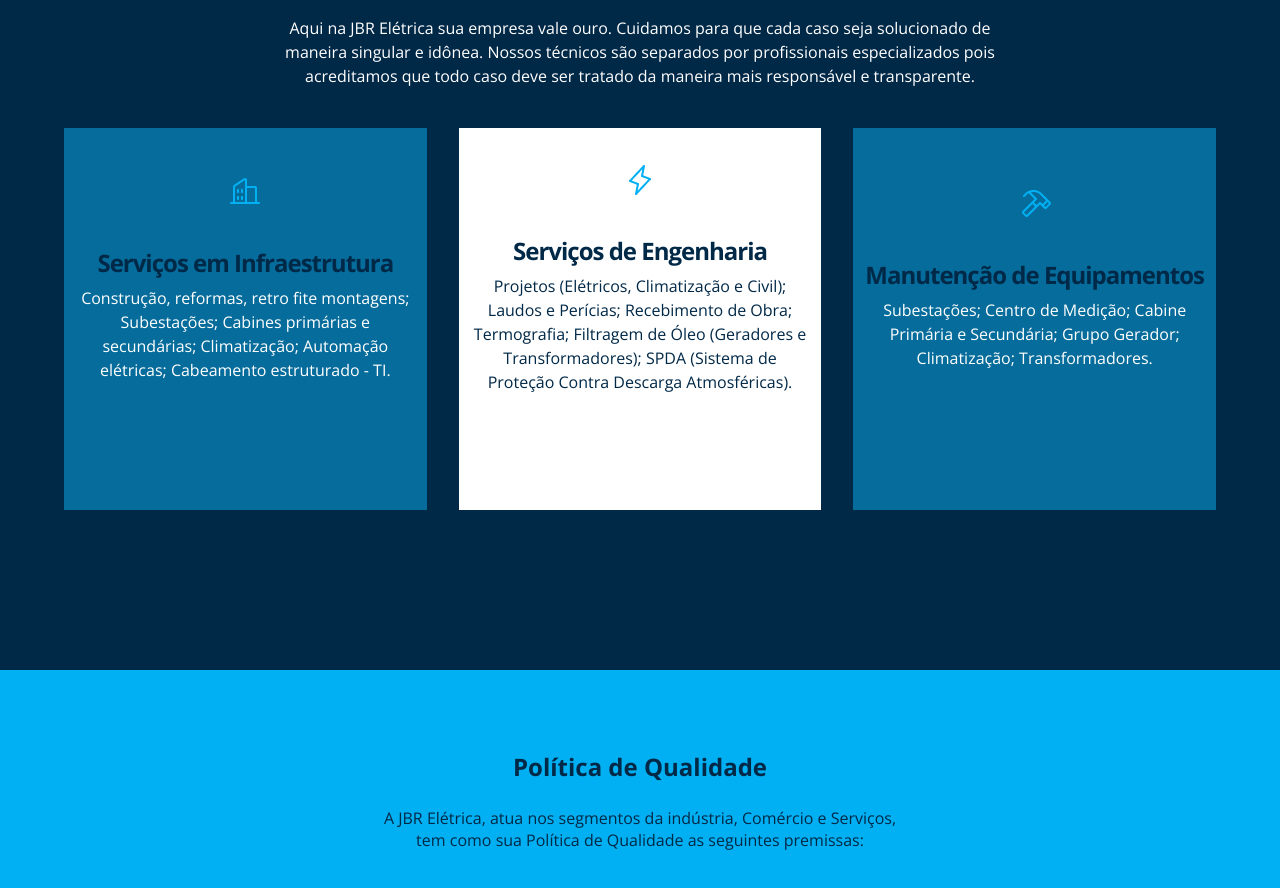
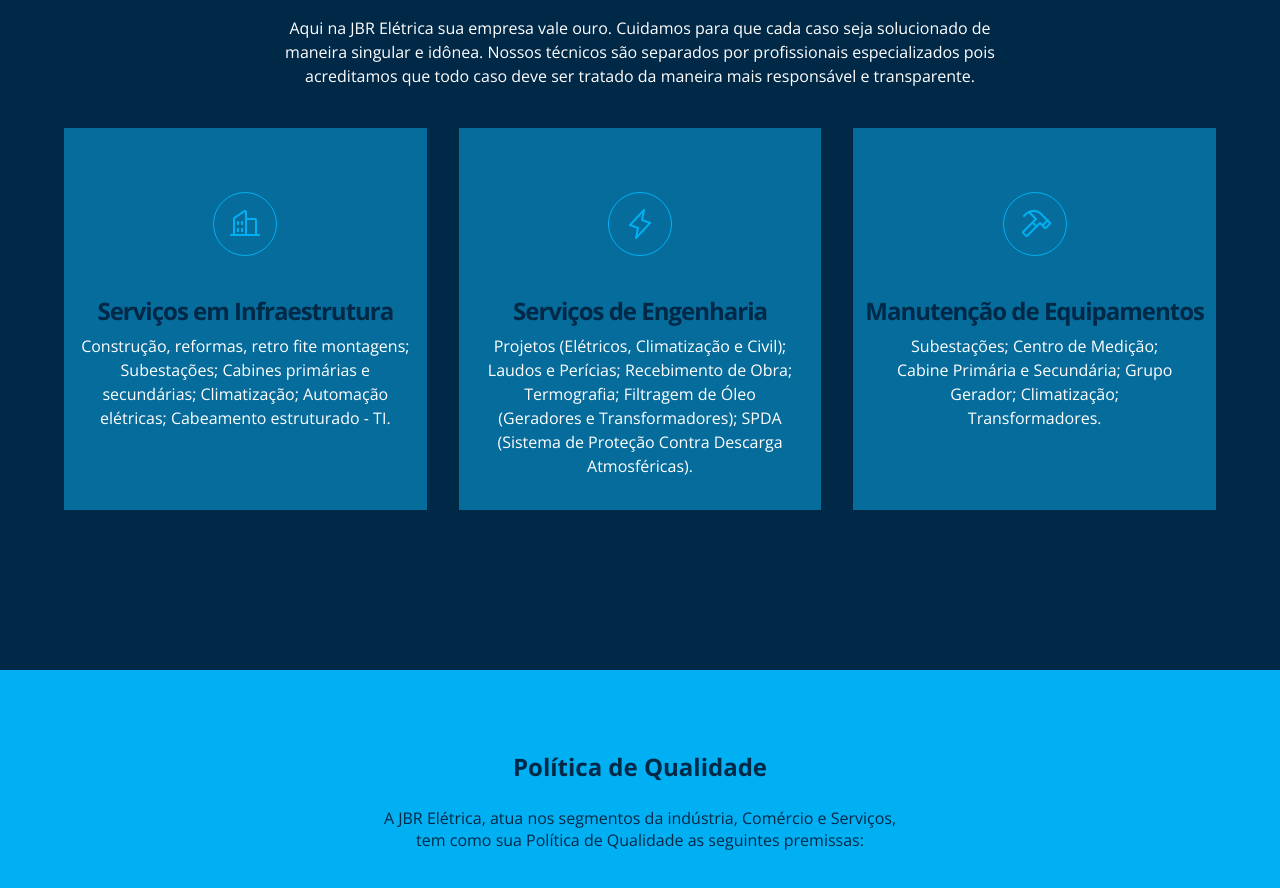
Before and after one commit to iamnotlukas/projeto-jbr-eletrica, a plain HTML site: page Index.html in a window 1280 px wide. Shown: the part 3040-3928 px from the top of the page. Drawn offline with nearby package versions, Linux system fonts and the light colour scheme.

Commit message:
add hover and border img section 5º

```diff
--- a/style.css
+++ b/style.css
@@ -370,6 +370,11 @@ img:hover {
   gap: 32px;
 }
 
+#card-1:hover, #card-2:hover, #card-3:hover {
+  background-color: #00737e;
+  transition: all .5s ease;
+}
+
 #card-1 {
   width: 416px;
   height: 382px;
@@ -407,12 +412,11 @@ img:hover {
 #card-2 {
   width: 416px;
   height: 382px;
-  background-color: #ffffff;
+  background-color: #066c9b;
   display: flex;
   align-items: center;
   flex-direction: column;
   justify-content: center;
-  padding-bottom: 80px;
 }
 
 #card-2 h3 {
@@ -427,14 +431,15 @@ img:hover {
 }
 
 #card-2 p {
-  width: 334px;
+  width: 310px;
   font-style: normal;
   font-weight: 400;
   font-size: 16px;
   line-height: 150%;
   text-align: center;
-  color: #002847;
+  color: #ffffff;
   margin-top: 8px;
+  margin-bottom: 32px;
 }
 
 #card-3 {
@@ -445,7 +450,6 @@ img:hover {
   align-items: center;
   flex-direction: column;
   justify-content: center;
-  padding-bottom: 80px;
 }
 
 #card-3 h3 {
@@ -460,7 +464,7 @@ img:hover {
 }
 
 #card-3 p {
-  width: 334px;
+  width: 288px;
   font-style: normal;
   font-weight: 400;
   font-size: 16px;
@@ -468,8 +472,24 @@ img:hover {
   text-align: center;
   color: #FFFFFF;
   margin-top: 8px;
+  margin-bottom: 80px;
+}
 
+#icon {
+  width: 64px;
+  height: 64px;
+  border: 1.5px solid #00b0f2;
+  border-radius: 50%;
+  margin-top: 64px;
 }
+
+#icon img {
+  display: block;
+  width: 32px;
+  height: 32px;
+  margin: 15px;
+}
+
 
 /* 6ºSECTION - POLÍTICA */
 .politica {
```
